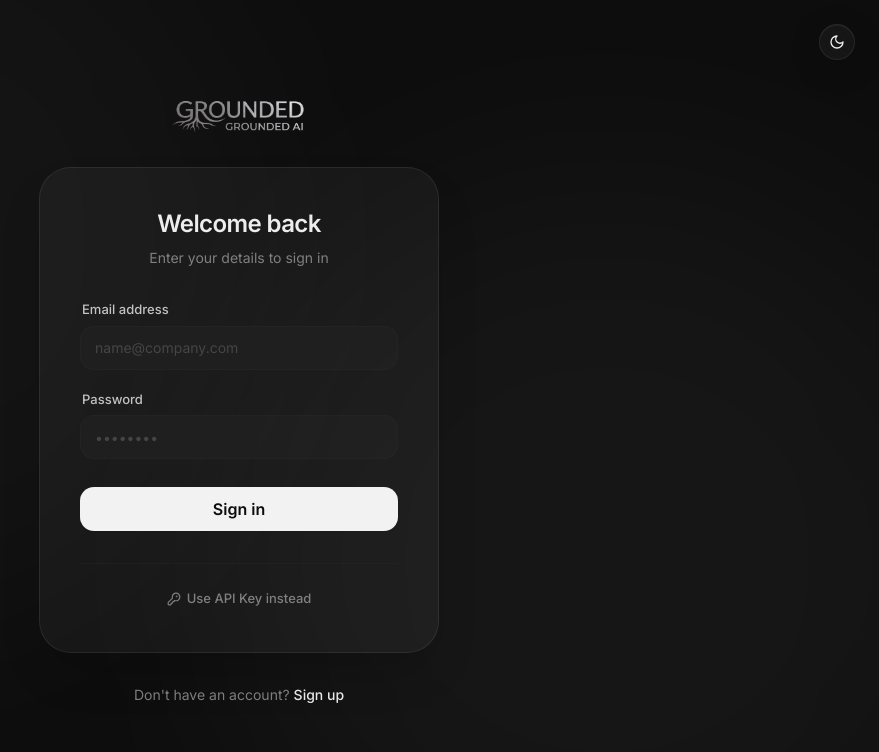
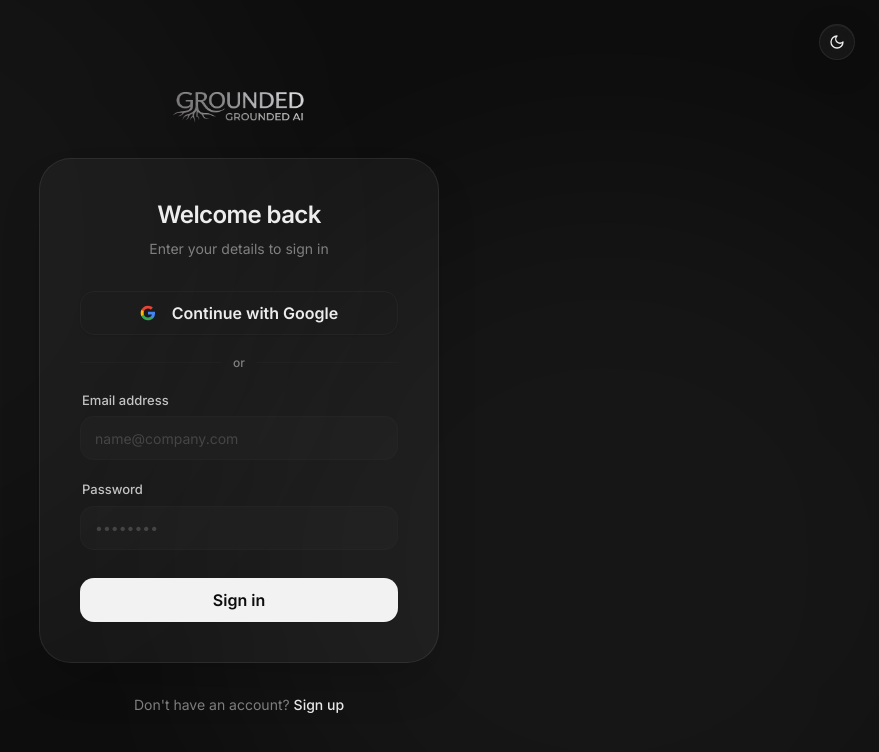
Before and after one commit to Grounded-RAG/Grounded-frontend, a Next.js app: page /login in a window 1280 px wide. Shown: the top 752 px of the page, without its empty margins (401-1280 px from the left). Built offline with nearby package versions, Linux system fonts and the light colour scheme; no server answers.

Commit message:
feat: Implement Google sign-in for login and signup screens

```diff
--- a/components/screens/login-screen.tsx
+++ b/components/screens/login-screen.tsx
@@ -3,39 +3,46 @@
 import { useState } from "react";
 import Link from "next/link";
 import { useRouter } from "next/navigation";
-import { KeyRound } from "lucide-react";
 import { BrandMark } from "@/components/brand";
+import { GoogleMark } from "@/components/google-mark";
 import { ThemeToggle } from "@/components/theme-toggle";
 import { Button } from "@/components/ui/button";
 import { Input } from "@/components/ui/input";
-import { signInWithEmail } from "@/lib/api";
+import { getGoogleAuthorizationUrl, signInWithEmail } from "@/lib/api";
 import { useAuth } from "@/lib/auth";
 
 export function LoginScreen() {
   const router = useRouter();
-  const { acceptEmailAuth, signInWithApiKey, workspaceSlug } = useAuth();
-  const [method, setMethod] = useState<"email" | "api">("email");
+  const { acceptEmailAuth } = useAuth();
   const [email, setEmail] = useState("");
   const [password, setPassword] = useState("");
-  const [apiKey, setApiKey] = useState("");
   const [error, setError] = useState<string | null>(null);
   const [isSubmitting, setIsSubmitting] = useState(false);
+  const [isGoogleRedirecting, setIsGoogleRedirecting] = useState(false);
 
   const appHref = (slug?: string | null) => slug ? `/app/workspace/${slug}/overview` : "/app/overview";
+
+  async function handleGoogleSignIn() {
+    setError(null);
+    setIsGoogleRedirecting(true);
+    try {
+      const redirectUri = `${window.location.origin}/auth/google/callback`;
+      const response = await getGoogleAuthorizationUrl(redirectUri);
+      window.location.href = response.authorization_url;
+    } catch (err) {
+      setError(err instanceof Error ? err.message : "Unable to start Google sign-in");
+      setIsGoogleRedirecting(false);
+    }
+  }
 
   async function handleSubmit(event: React.FormEvent) {
     event.preventDefault();
     setIsSubmitting(true);
     setError(null);
     try {
-      if (method === "email") {
-        const response = await signInWithEmail({ email, password });
-        acceptEmailAuth(response);
-        router.push(appHref(response.workspace_slug));
-      } else {
-        await signInWithApiKey(apiKey);
-        router.push(appHref(workspaceSlug));
-      }
+      const response = await signInWithEmail({ email, password });
+      acceptEmailAuth(response);
+      router.push(appHref(response.workspace_slug));
     } catch (err) {
       setError(err instanceof Error ? err.message : "Unable to sign in");
     } finally {
@@ -54,28 +61,26 @@ export function LoginScreen() {
         <div className="mb-8 flex flex-col items-center"><BrandMark size="lg" /></div>
         <div className="glass rounded-[2rem] p-8 shadow-2xl shadow-black/5 dark:shadow-black/20 md:p-10">
           <div className="mb-8 text-center">
-            <h1 className="text-2xl font-semibold tracking-tight text-foreground">{method === "email" ? "Welcome back" : "Developer Access"}</h1>
-            <p className="mt-2 text-sm text-muted-foreground">{method === "email" ? "Enter your details to sign in" : "Authenticate directly using your API key"}</p>
+            <h1 className="text-2xl font-semibold tracking-tight text-foreground">Welcome back</h1>
+            <p className="mt-2 text-sm text-muted-foreground">Enter your details to sign in</p>
+          </div>
+          <Button type="button" variant="outline" disabled={isGoogleRedirecting || isSubmitting} onClick={handleGoogleSignIn} className="mb-5 h-11 w-full rounded-xl text-base shadow-sm">
+            <GoogleMark className="mr-2 h-4 w-4" />
+            {isGoogleRedirecting ? "Redirecting..." : "Continue with Google"}
+          </Button>
+          <div className="mb-5 flex items-center gap-3">
+            <div className="h-px flex-1 bg-border/30" />
+            <span className="text-xs font-medium text-muted-foreground">or</span>
+            <div className="h-px flex-1 bg-border/30" />
           </div>
           <form onSubmit={handleSubmit} className="grid gap-5">
-            {method === "email" ? (
-              <>
-                <Input label="Email address" type="email" placeholder="name@company.com" value={email} onChange={(event) => setEmail(event.target.value)} required />
-                <Input label="Password" type="password" placeholder="••••••••" value={password} onChange={(event) => setPassword(event.target.value)} required />
-              </>
-            ) : (
-              <Input label="API Key" type="password" placeholder="gr_live_••••••••" value={apiKey} onChange={(event) => setApiKey(event.target.value)} required />
-            )}
+            <Input label="Email address" type="email" placeholder="name@company.com" value={email} onChange={(event) => setEmail(event.target.value)} required />
+            <Input label="Password" type="password" placeholder="••••••••" value={password} onChange={(event) => setPassword(event.target.value)} required />
             {error ? <p className="rounded-xl border border-destructive/20 bg-destructive/5 px-3 py-2 text-sm text-destructive">{error}</p> : null}
             <Button type="submit" disabled={isSubmitting} className="mt-2 h-11 w-full rounded-xl text-base shadow-sm">
-              {isSubmitting ? "Signing in..." : method === "email" ? "Sign in" : "Authenticate"}
+              {isSubmitting ? "Signing in..." : "Sign in"}
             </Button>
           </form>
-          <div className="mt-8 border-t border-border/30 pt-6 text-center">
-            <button onClick={() => setMethod(method === "email" ? "api" : "email")} className="inline-flex items-center gap-1.5 text-[13px] font-medium text-muted-foreground transition-colors hover:text-foreground">
-              {method === "email" ? <><KeyRound className="h-3.5 w-3.5" />Use API Key instead</> : "Use Email instead"}
-            </button>
-          </div>
         </div>
         <p className="mt-8 text-center text-sm text-muted-foreground">Don't have an account? <Link href="/sign-up" className="font-medium text-foreground underline-offset-4 hover:underline">Sign up</Link></p>
       </div>
--- a/components/screens/signup-screen.tsx
+++ b/components/screens/signup-screen.tsx
@@ -4,10 +4,11 @@ import { useState } from "react";
 import Link from "next/link";
 import { useRouter } from "next/navigation";
 import { BrandMark } from "@/components/brand";
+import { GoogleMark } from "@/components/google-mark";
 import { ThemeToggle } from "@/components/theme-toggle";
 import { Button } from "@/components/ui/button";
 import { Input } from "@/components/ui/input";
-import { signUpWithEmail } from "@/lib/api";
+import { getGoogleAuthorizationUrl, signUpWithEmail } from "@/lib/api";
 import { useAuth } from "@/lib/auth";
 
 export function SignUpScreen() {
@@ -20,6 +21,20 @@ export function SignUpScreen() {
   const [password, setPassword] = useState("");
   const [error, setError] = useState<string | null>(null);
   const [isSubmitting, setIsSubmitting] = useState(false);
+  const [isGoogleRedirecting, setIsGoogleRedirecting] = useState(false);
+
+  async function handleGoogleSignUp() {
+    setError(null);
+    setIsGoogleRedirecting(true);
+    try {
+      const redirectUri = `${window.location.origin}/auth/google/callback`;
+      const response = await getGoogleAuthorizationUrl(redirectUri);
+      window.location.href = response.authorization_url;
+    } catch (err) {
+      setError(err instanceof Error ? err.message : "Unable to start Google sign-up");
+      setIsGoogleRedirecting(false);
+    }
+  }
 
   async function handleSubmit(event: React.FormEvent) {
     event.preventDefault();
@@ -56,6 +71,15 @@ export function SignUpScreen() {
             <h1 className="text-2xl font-semibold tracking-tight text-foreground">Create Your Account</h1>
             <p className="mt-2 text-sm text-muted-foreground">Set up your organization and account</p>
           </div>
+          <Button type="button" variant="outline" disabled={isGoogleRedirecting || isSubmitting} onClick={handleGoogleSignUp} className="mb-5 h-11 w-full rounded-xl text-base shadow-sm">
+            <GoogleMark className="mr-2 h-4 w-4" />
+            {isGoogleRedirecting ? "Redirecting..." : "Continue with Google"}
+          </Button>
+          <div className="mb-5 flex items-center gap-3">
+            <div className="h-px flex-1 bg-border/30" />
+            <span className="text-xs font-medium text-muted-foreground">or</span>
+            <div className="h-px flex-1 bg-border/30" />
+          </div>
           <form onSubmit={handleSubmit} className="grid gap-5">
             <div className="grid grid-cols-2 gap-4">
               <Input label="First name" placeholder="Jane" value={firstName} onChange={(event) => setFirstName(event.target.value)} />
```
